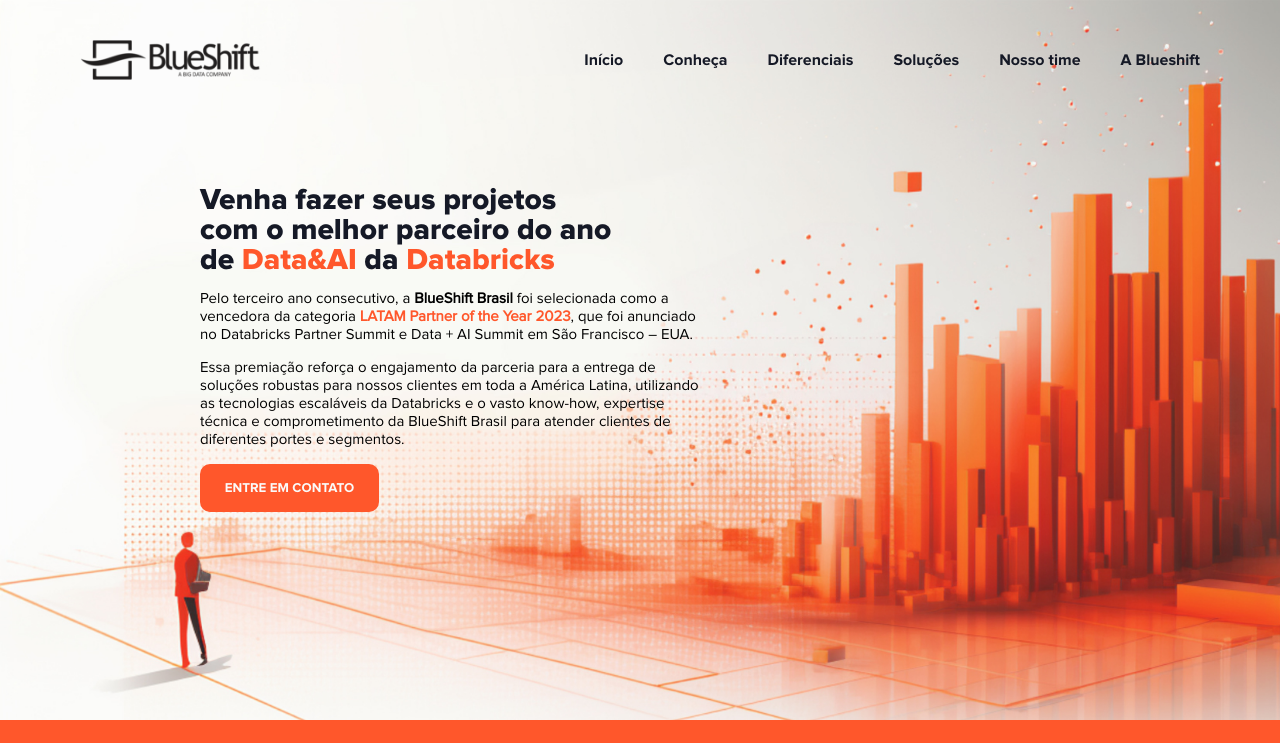
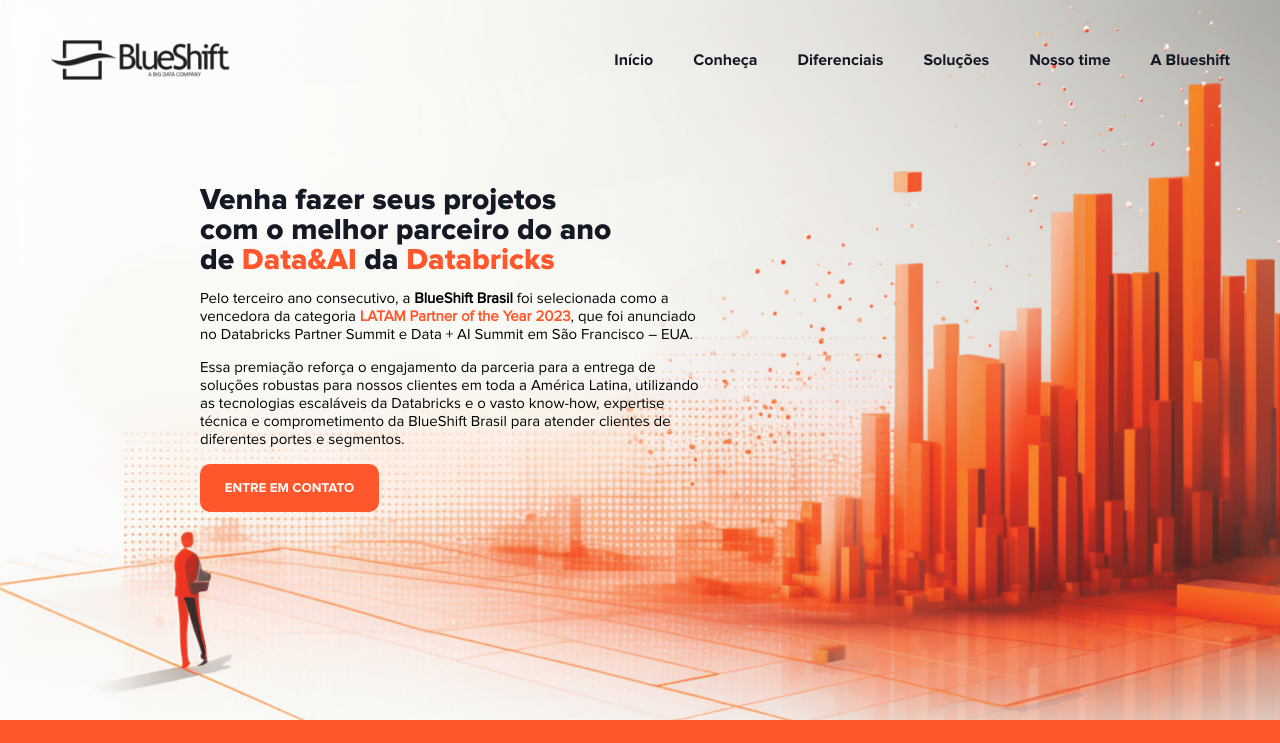
Before and after one commit to KelvinAlves28/projeto-landingpage-responsive, a plain HTML site: page index.html in a window 1280 px wide. Shown: the top 743 px of the page. Drawn offline with nearby package versions, Linux system fonts and the light colour scheme.

Commit message:
Update telasgrandes.css

```diff
--- a/estilos/telasgrandes.css
+++ b/estilos/telasgrandes.css
@@ -8,7 +8,7 @@
         flex-direction: row;
         align-items: center;
         justify-content: space-between;
-        margin: 0 80px 0 80px;
+        margin: 0 50px 0 50px;
     }
 
     #burger{
```
